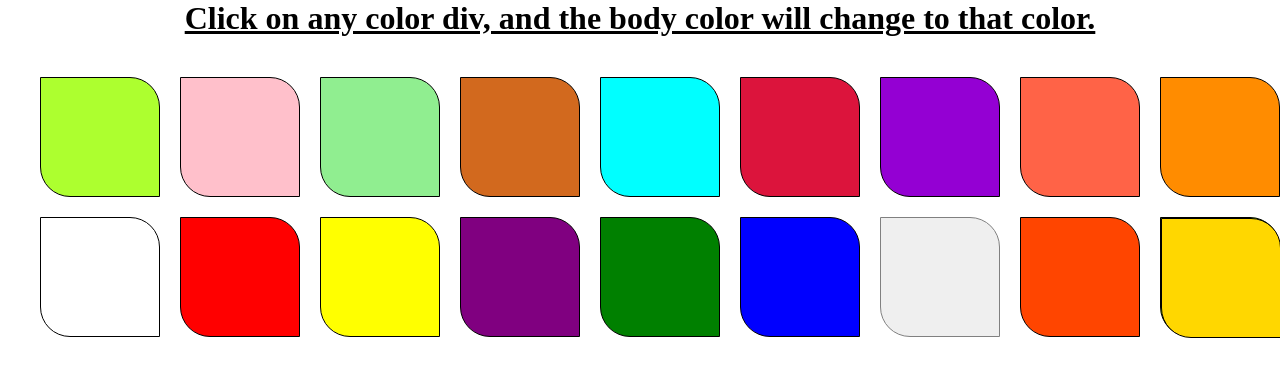
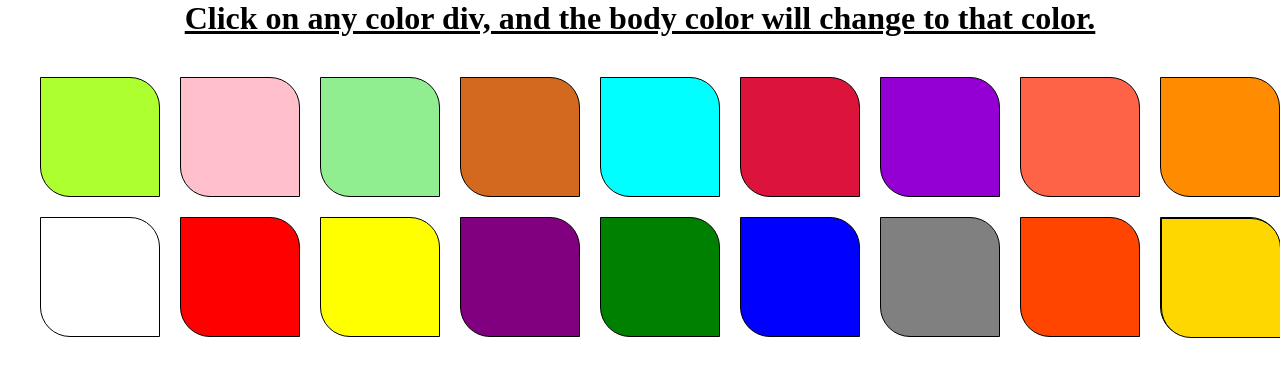
Before and after one commit to ZEESHAN8692/Color-Changer-Javascript-Project, a plain HTML site: page index.html in a window 1280 px wide. Drawn offline with Linux system fonts and the light colour scheme.

Commit message:
color change

```diff
--- a/css/style.css
+++ b/css/style.css
@@ -36,7 +36,7 @@
 #purple{background-color: purple;}
 #green{background-color: green;}
 #blue{background-color: blue;}
-#grey{border-color: grey;}
+#grey{background-color: grey;}
 #orangered{background-color: orangered;}
 #chartreuse{background-color: chartreuse;}
 #gold{background-color: gold;}
```
